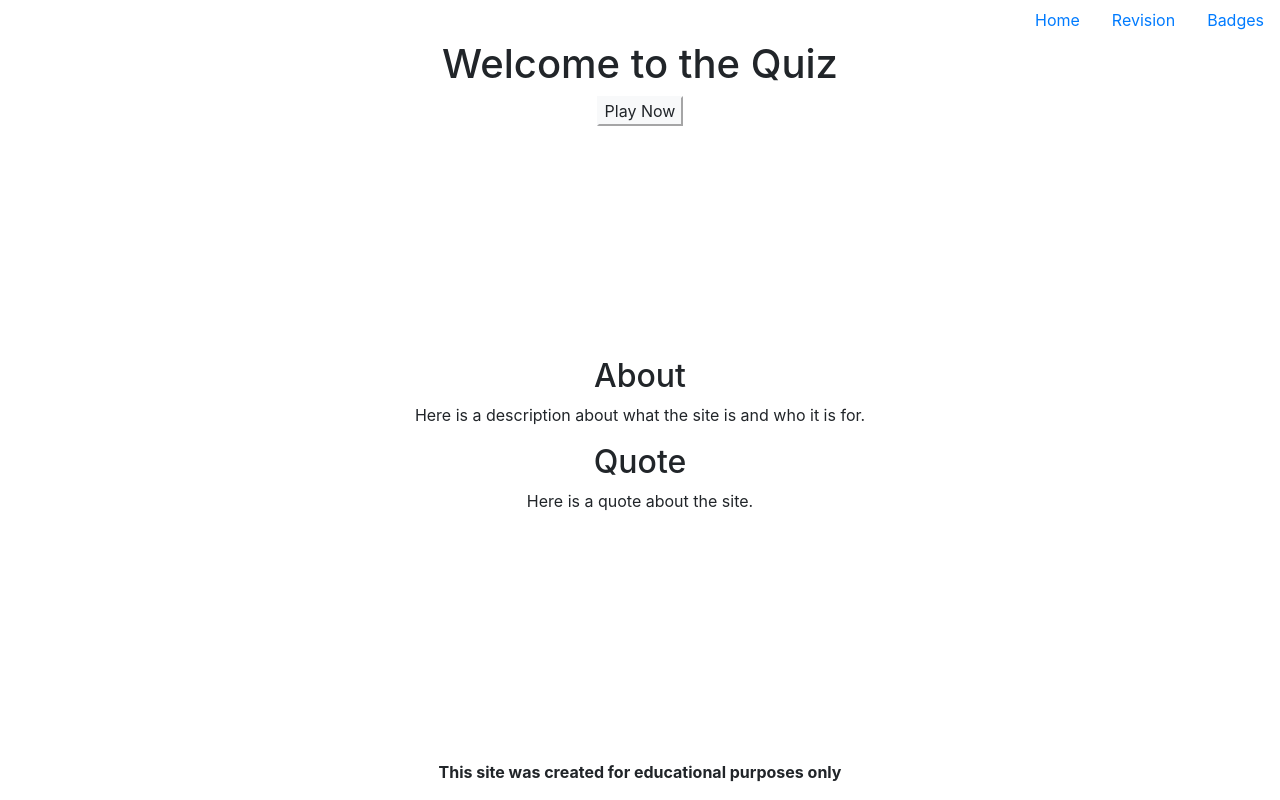
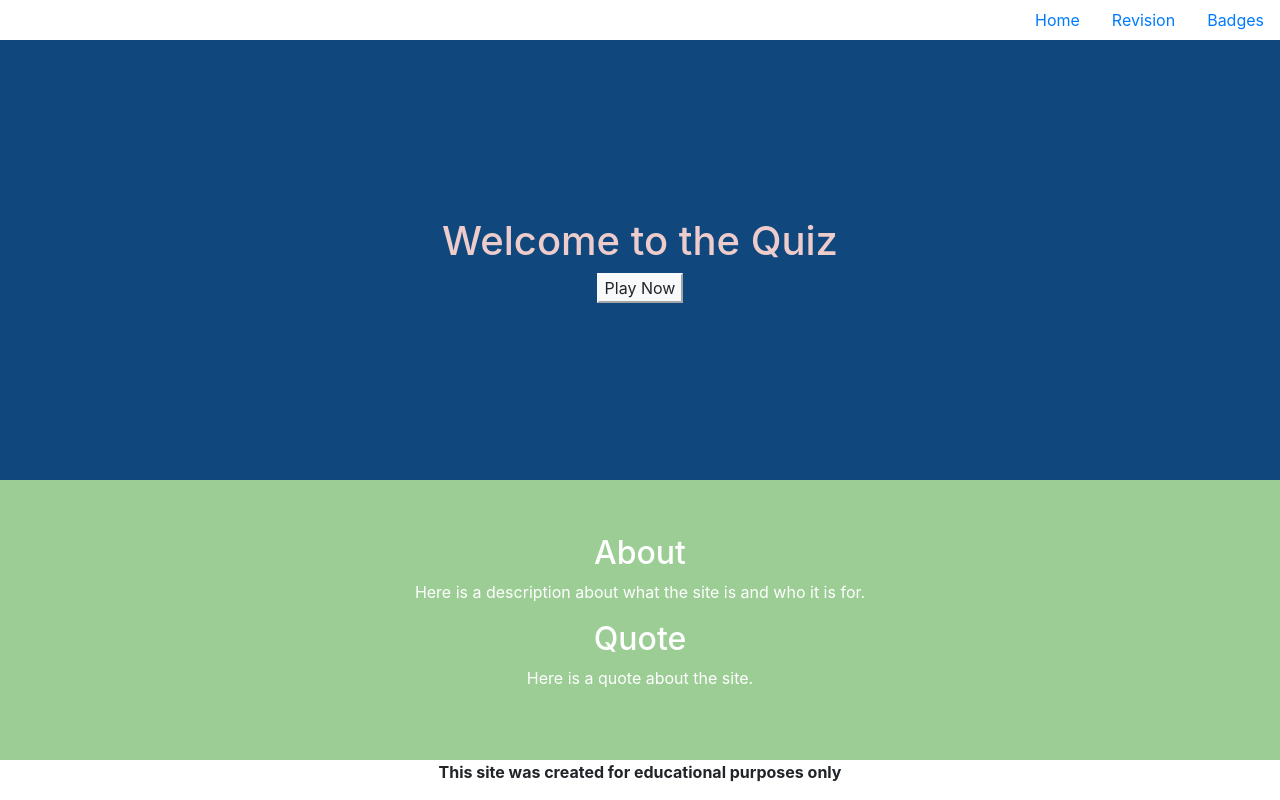
Before and after one commit to woejaddicor/quiz-app, a plain HTML site: page index.html in a window 1280 px wide. Drawn offline with nearby package versions, Linux system fonts and the light colour scheme.

Commit message:
Add base colour scheme to site and organise homepage layout

```diff
--- a/assets/css/style.css
+++ b/assets/css/style.css
@@ -8,6 +8,33 @@ body {
     flex-direction: column;
 }
 
+#welcome {
+    background-color: #10487d;
+    height: 50%;
+}
+
+#welcome h1 {
+    color: #EECCCC;
+}
+
+#welcome-content {
+    display: flex;
+    flex-direction: column;
+    justify-content: center;
+    align-items: center;
+    height: 100%;
+}
+
+#home-content {
+    background-color: #9bcd95;
+    color: #fff;
+    display: flex;
+    flex-direction: column;
+    justify-content: center;
+    align-items: center;
+    height: 30%;
+}
+
 .content {
     flex: 1 0 auto;
 }
--- a/index.html
+++ b/index.html
@@ -28,15 +28,15 @@
             </nav>
         </div>
     </header>
-    <section class="content">
-        <div class="text-center">
-            <h1 id="welcome">Welcome to the Quiz</h1>
+    <section id="welcome" class="content">
+        <div id="welcome-content" class="text-center">
+            <h1>Welcome to the Quiz</h1>
             <form action="#">
                 <button class="btn-light">Play Now</button>
             </form>
         </div>
     </section>
-    <section class="content">
+    <section id="home-content" class="content">
         <div id="description" class="text-center">
             <h2>About</h2>
             <p>Here is a description about what the site is and who it is for.</p>
```
